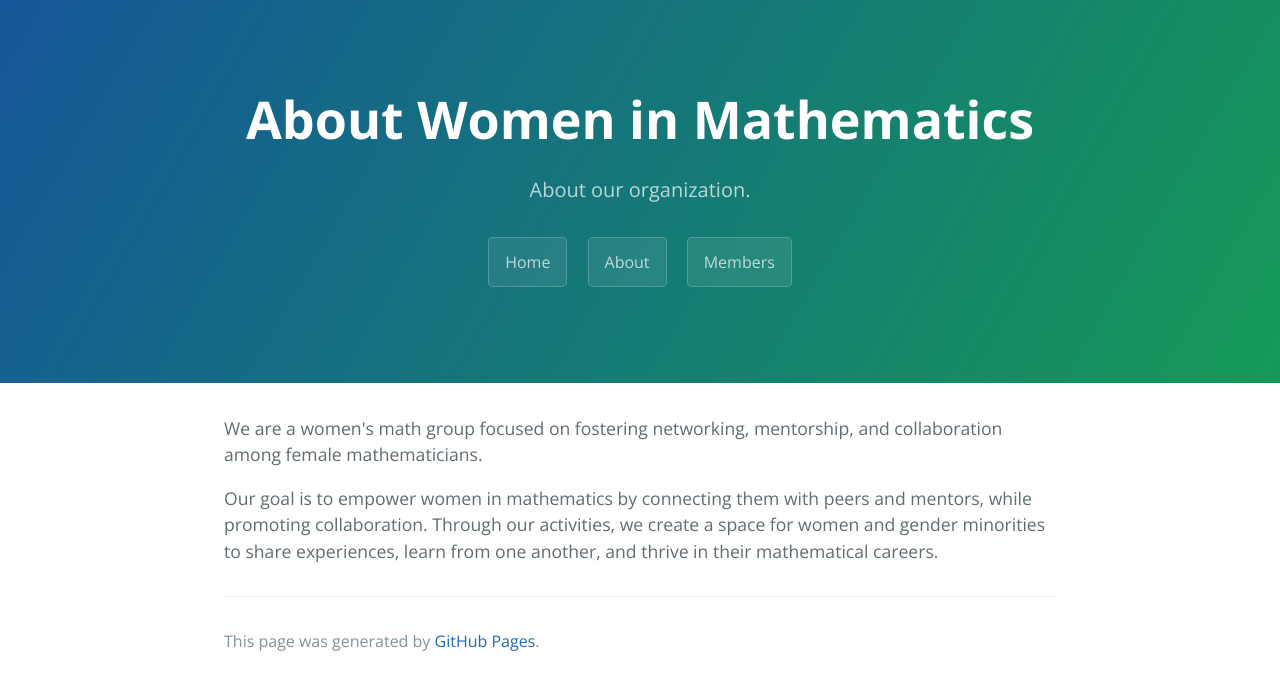
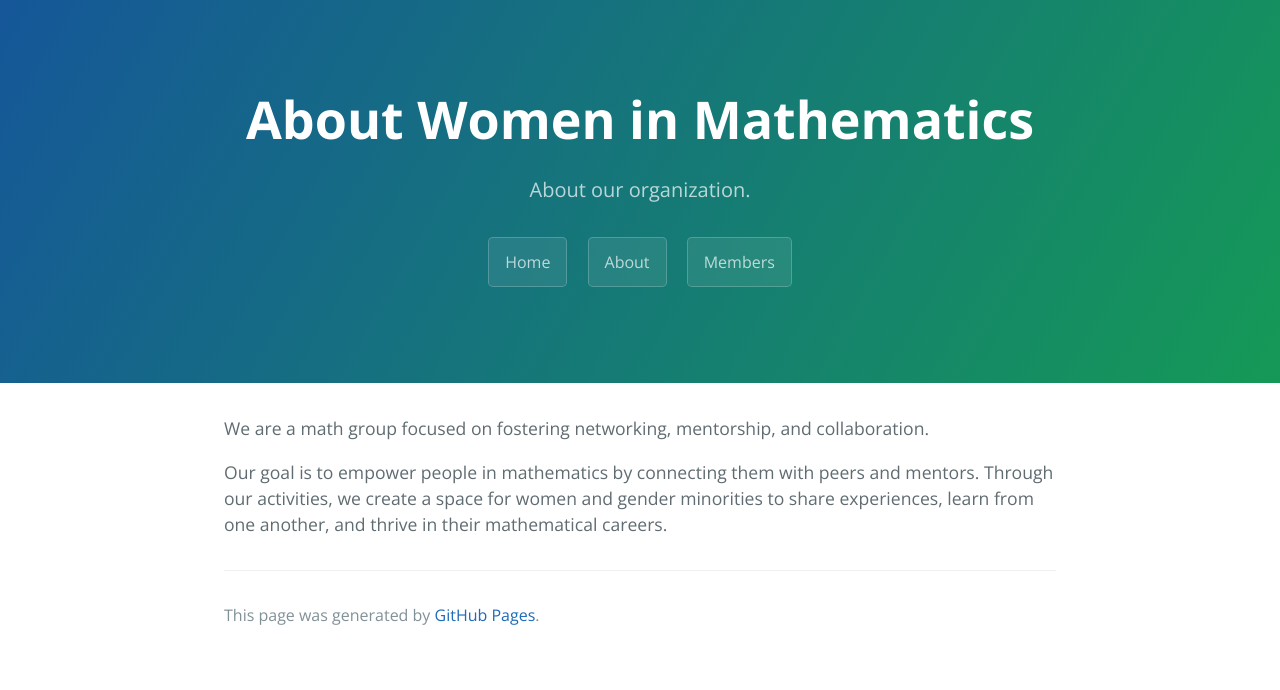
Before and after one commit to rub-wim/rub-wim.github.io, a Jekyll site: the page built from about.md, in a window 1280 px wide. Shown: the top 690 px of the page. Built offline with Jekyll 4.4.1, drawn with Linux system fonts in a browser that asks for light colours.

Commit message:
tweak tweak

```diff
--- a/about.md
+++ b/about.md
@@ -5,8 +5,8 @@ description: About our organization.
 ---
 
 <p class="message">
-  We are a women's math group focused on fostering networking, mentorship, and collaboration among female mathematicians.
+  We are a math group focused on fostering networking, mentorship, and collaboration.
 </p>
 
-Our goal is to empower women in mathematics by connecting them with peers and mentors, while promoting collaboration.
+Our goal is to empower people in mathematics by connecting them with peers and mentors.
 Through our activities, we create a space for women and gender minorities to share experiences, learn from one another, and thrive in their mathematical careers.
```
